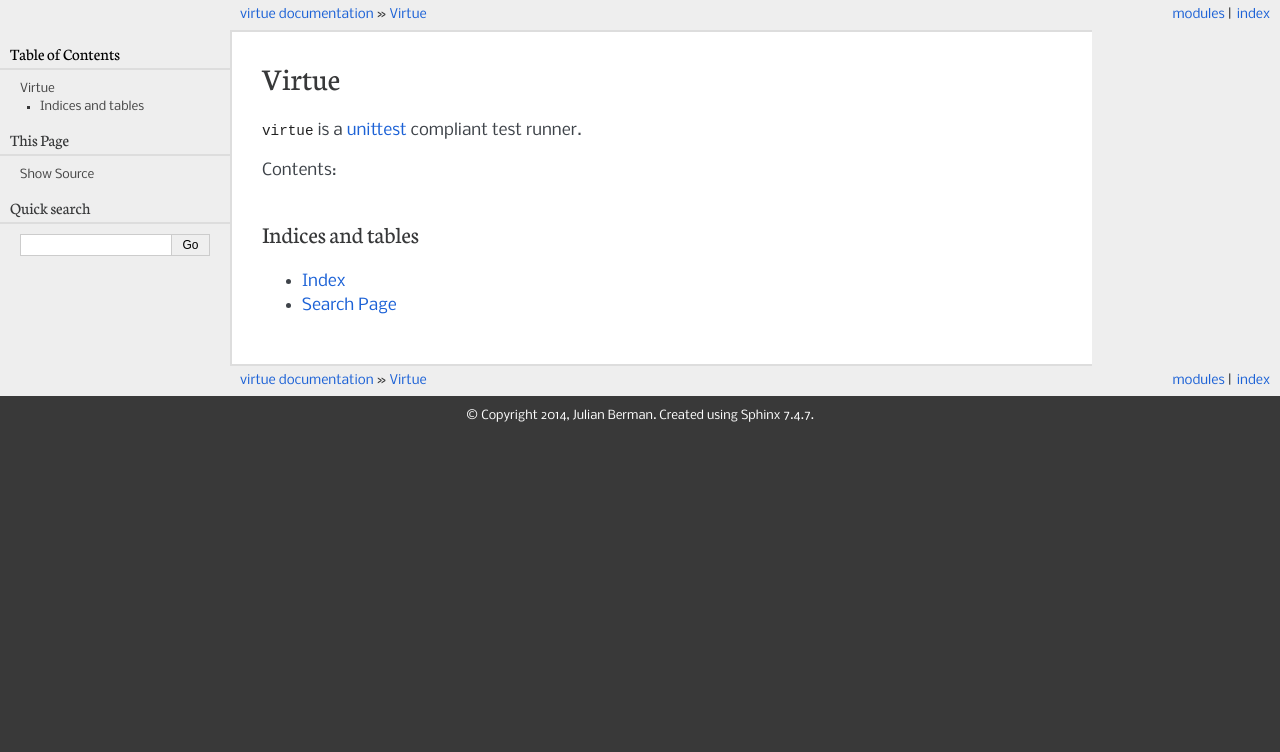
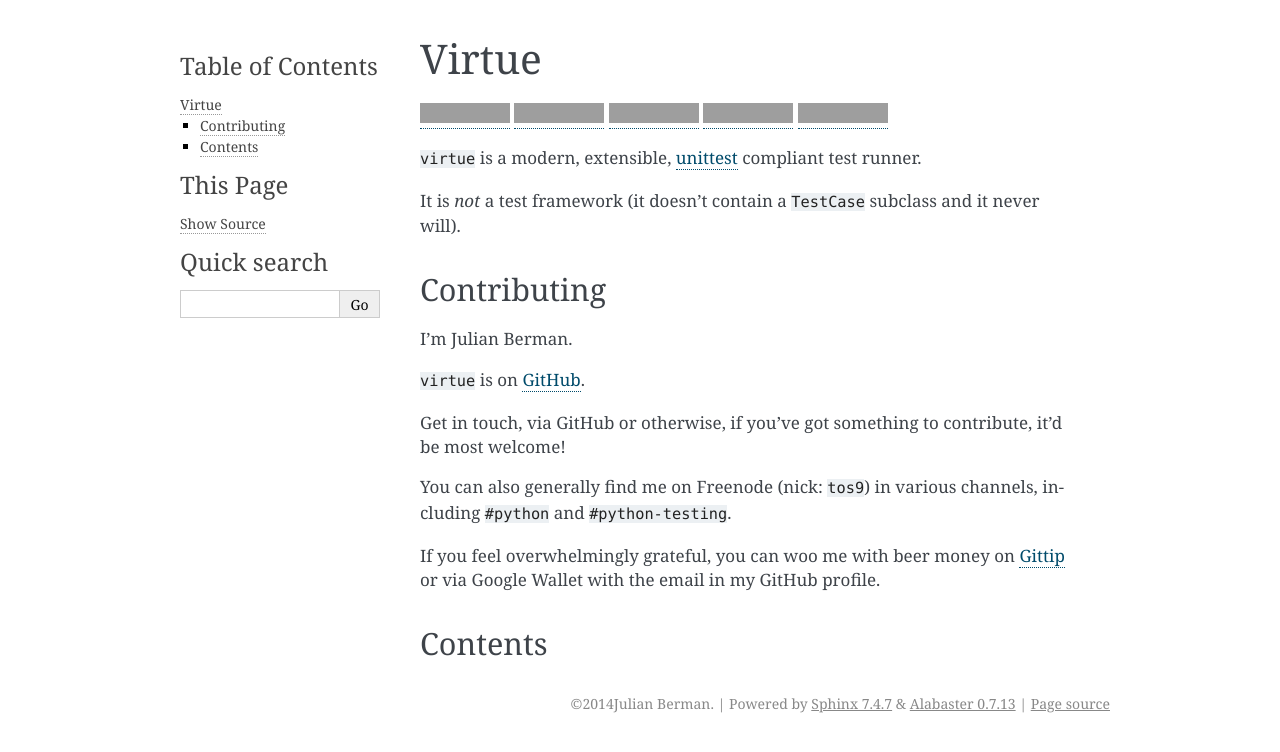
Before and after one commit to Julian/Virtue, a Sphinx documentation site: the page built from docs/index.rst, in a window 1280 px wide. Shown: the top 752 px of the page. Built offline with Sphinx 7.4.7, drawn with Linux system fonts in a browser that asks for light colours; some of the changed lines change nothing that is shown; grey boxes are pictures that could not be loaded.

Commit message:
Moderner docs template.

```diff
--- a/docs/conf.py
+++ b/docs/conf.py
@@ -1,235 +1,76 @@
-# -*- coding: utf-8 -*-
+# Configuration file for the Sphinx documentation builder.
 #
-# This file is execfile()d with the current directory set to its containing dir.
+# This file only contains a selection of the most common options. For a full
+# list see the documentation:
+# https://www.sphinx-doc.org/en/master/usage/configuration.html
 
-from textwrap import dedent
-import sys, os
+import re
 
-# If extensions (or modules to document with autodoc) are in another directory,
-# add these directories to sys.path here. If the directory is relative to the
-# documentation root, use os.path.abspath to make it absolute, like shown here.
-ext_paths = [os.path.abspath(os.path.pardir), os.path.dirname(__file__)]
-sys.path = ext_paths + sys.path
 
-# -- General configuration -----------------------------------------------------
+# -- Project information -----------------------------------------------------
 
-# If your documentation needs a minimal Sphinx version, state it here.
-#needs_sphinx = '1.0'
+project = "Virtue"
+author = "Julian Berman"
+copyright = "2014" + author
 
-# Add any Sphinx extension module names here, as strings. They can be extensions
-# coming with Sphinx (named 'sphinx.ext.*') or your custom ones.
+
+# -- General configuration ---------------------------------------------------
+
 extensions = [
-    'sphinx.ext.autodoc',
-    'sphinx.ext.coverage',
-    'sphinx.ext.doctest',
-    'sphinx.ext.intersphinx',
-    'sphinx.ext.viewcode',
+    "sphinx.ext.autodoc",
+    "sphinx.ext.coverage",
+    "sphinx.ext.doctest",
+    "sphinx.ext.intersphinx",
+    "sphinx.ext.napoleon",
+    "sphinx.ext.viewcode",
+    "sphinxcontrib.spelling",
 ]
 
-cache_path = "_cache"
-
 # Add any paths that contain templates here, relative to this directory.
-templates_path = ['_templates']
-
-# The suffix of source filenames.
-source_suffix = '.rst'
-
-# The encoding of source files.
-#source_encoding = 'utf-8-sig'
-
-# The master toctree document.
-master_doc = 'index'
-
-# General information about the project.
-project = u'virtue'
-copyright = u'2014, Julian Berman'
-
-# The version info for the project you're documenting, acts as replacement for
-# |version| and |release|, also used in various other places throughout the
-# built documents.
-#
-# version: The short X.Y version
-# release: The full version, including alpha/beta/rc tags.
-from virtue import __version__ as release
-version = release.partition("-")[0]
-
-# There are two options for replacing |today|: either, you set today to some
-# non-false value, then it is used:
-#today = ''
-# Else, today_fmt is used as the format for a strftime call.
-#today_fmt = '%B %d, %Y'
+templates_path = ["_templates"]
 
 # List of patterns, relative to source directory, that match files and
 # directories to ignore when looking for source files.
-exclude_patterns = ['_build', "_cache", "_static", "_templates"]
+# This pattern also affects html_static_path and html_extra_path.
+exclude_patterns = ["_build", "Thumbs.db", ".DS_Store"]
 
 # The reST default role (used for this markup: `text`) to use for all documents.
-#default_role = None
-
-# The name of the Pygments (syntax highlighting) style to use.
-pygments_style = 'sphinx'
-
-# A list of ignored prefixes for module index sorting.
-#modindex_common_prefix = []
-
-doctest_global_setup = dedent("""
-    from __future__ import print_function
-    from virtue import *
-""")
-
-intersphinx_mapping = {"python": ("http://docs.python.org/2.7", None)}
+default_role = "any"
 
 
-# -- Options for HTML output ---------------------------------------------------
+# -- Options for HTML output -------------------------------------------------
 
 # The theme to use for HTML and HTML Help pages.  See the documentation for
 # a list of builtin themes.
-html_theme = 'pyramid'
-
-# Theme options are theme-specific and customize the look and feel of a theme
-# further.  For a list of options available for each theme, see the
-# documentation.
-#html_theme_options = {}
-
-# Add any paths that contain custom themes here, relative to this directory.
-#html_theme_path = []
-
-# The name for this set of Sphinx documents.  If None, it defaults to
-# "<project> v<release> documentation".
-#html_title = None
-
-# A shorter title for the navigation bar.  Default is the same as html_title.
-#html_short_title = None
-
-# The name of an image file (relative to this directory) to place at the top
-# of the sidebar.
-#html_logo = None
-
-# The name of an image file (within the static path) to use as favicon of the
-# docs.  This file should be a Windows icon file (.ico) being 16x16 or 32x32
-# pixels large.
-#html_favicon = None
+#
+html_theme = "alabaster"
 
 # Add any paths that contain custom static files (such as style sheets) here,
 # relative to this directory. They are copied after the builtin static files,
 # so a file named "default.css" will overwrite the builtin "default.css".
-# html_static_path = ['_static']
-
-# If not '', a 'Last updated on:' timestamp is inserted at every page bottom,
-# using the given strftime format.
-#html_last_updated_fmt = '%b %d, %Y'
-
-# If true, SmartyPants will be used to convert quotes and dashes to
-# typographically correct entities.
-#html_use_smartypants = True
-
-# Custom sidebar templates, maps document names to template names.
-#html_sidebars = {}
-
-# Additional templates that should be rendered to pages, maps page names to
-# template names.
-#html_additional_pages = {}
-
-# If false, no module index is generated.
-#html_domain_indices = True
-
-# If false, no index is generated.
-#html_use_index = True
-
-# If true, the index is split into individual pages for each letter.
-#html_split_index = False
-
-# If true, links to the reST sources are added to the pages.
-#html_show_sourcelink = True
-
-# If true, "Created using Sphinx" is shown in the HTML footer. Default is True.
-#html_show_sphinx = True
-
-# If true, "(C) Copyright ..." is shown in the HTML footer. Default is True.
-#html_show_copyright = True
-
-# If true, an OpenSearch description file will be output, and all pages will
-# contain a <link> tag referring to it.  The value of this option must be the
-# base URL from which the finished HTML is served.
-#html_use_opensearch = ''
-
-# This is the file name suffix for HTML files (e.g. ".xhtml").
-#html_file_suffix = None
-
-# Output file base name for HTML help builder.
-htmlhelp_basename = 'virtuedoc'
+html_static_path = ["_static"]
 
 
-# -- Options for LaTeX output --------------------------------------------------
+# -- Extension configuration -------------------------------------------------
 
-latex_elements = {
-# The paper size ('letterpaper' or 'a4paper').
-#'papersize': 'letterpaper',
+# -- Options for intersphinx extension ---------------------------------------
 
-# The font size ('10pt', '11pt' or '12pt').
-#'pointsize': '10pt',
+# Example configuration for intersphinx: refer to the Python standard library.
+intersphinx_mapping = {"https://docs.python.org/3/": None}
 
-# Additional stuff for the LaTeX preamble.
-#'preamble': '',
-}
+# -- Options for the linkcheck builder ------------------------------------
 
-# Grouping the document tree into LaTeX files. List of tuples
-# (source start file, target name, title, author, documentclass [howto/manual]).
-latex_documents = [
-  ('index', 'virtue.tex', u'Virtue Documentation',
-   u'Julian Berman', 'manual'),
+
+def entire_domain(host):
+    return r"http.?://" + re.escape(host) + r"($|/.*)"
+
+
+linkcheck_ignore = [
+    entire_domain("codecov.io"),
+    "https://github.com/Julian/jsonschema/actions",
+    "https://github.com/Julian/jsonschema/workflows/CI/badge.svg",
 ]
 
-# The name of an image file (relative to this directory) to place at the top of
-# the title page.
-#latex_logo = None
+# -- Options for sphinxcontrib-spelling -----------------------------------
 
-# For "manual" documents, if this is true, then toplevel headings are parts,
-# not chapters.
-#latex_use_parts = False
-
-# If true, show page references after internal links.
-#latex_show_pagerefs = False
-
-# If true, show URL addresses after external links.
-#latex_show_urls = False
-
-# Documents to append as an appendix to all manuals.
-#latex_appendices = []
-
-# If false, no module index is generated.
-#latex_domain_indices = True
-
-
-# -- Options for manual page output --------------------------------------------
-
-# One entry per manual page. List of tuples
-# (source start file, name, description, authors, manual section).
-man_pages = [
-    ('index', 'virtue', u'Virtue Documentation',
-     [u'Julian Berman'], 1)
-]
-
-# If true, show URL addresses after external links.
-#man_show_urls = False
-
-
-# -- Options for Texinfo output ------------------------------------------------
-
-# Grouping the document tree into Texinfo files. List of tuples
-# (source start file, target name, title, author,
-#  dir menu entry, description, category)
-texinfo_documents = [
-  ('index', 'virtue', u'Virtue Documentation',
-   u'Julian Berman', 'virtue', 'a test runner with virtue',
-   'Miscellaneous'),
-]
-
-# Documents to append as an appendix to all manuals.
-#texinfo_appendices = []
-
-# If false, no module index is generated.
-#texinfo_domain_indices = True
-
-# How to display URL addresses: 'footnote', 'no', or 'inline'.
-#texinfo_show_urls = 'footnote'
+spelling_word_list_filename = "spelling-wordlist.txt"
--- a/docs/index.rst
+++ b/docs/index.rst
@@ -1,23 +1,9 @@
-======
-Virtue
-======
+.. include:: ../README.rst
 
 
-.. module:: virtue
-
-
-``virtue`` is a `unittest <https://docs.python.org/2/library/unittest.html>`_
-compliant test runner.
-
-
-Contents:
+Contents
+--------
 
 .. toctree::
+    :glob:
     :maxdepth: 2
-
-
-Indices and tables
-==================
-
-* :ref:`genindex`
-* :ref:`search`
--- a/docs/requirements.txt
+++ b/docs/requirements.txt
@@ -1 +1,3 @@
+pygments-github-lexers
 sphinx
+sphinxcontrib-spelling
```
Also changed, not shown: 2 other files.
